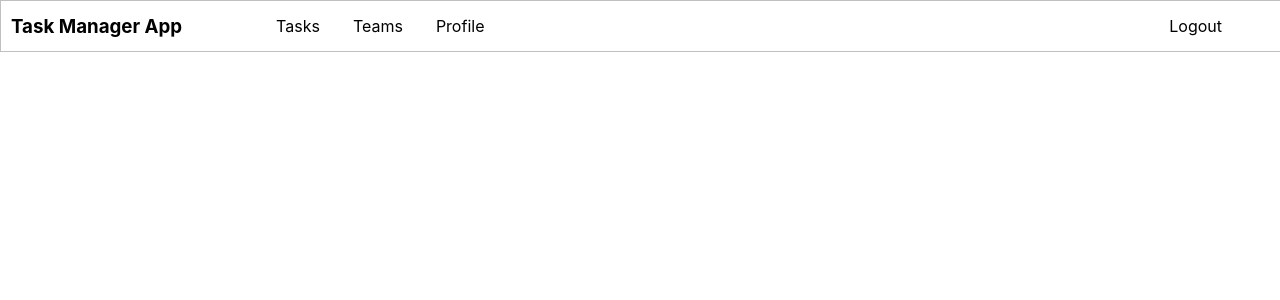
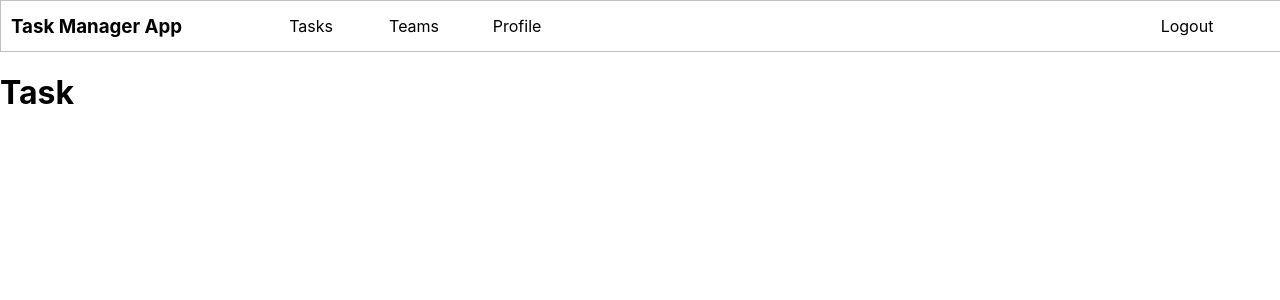
Before and after one commit to Sanhil143/Task-Management-UI, a React (Create React App) app: page /dashboard in a window 1280 px wide. Shown: the top 300 px of the page. Built offline with nearby package versions, Linux system fonts and the light colour scheme.

Commit message:
update task team & profile

```diff
--- /dev/null
+++ b/src/App.css
@@ -0,0 +1,6 @@
+*{
+  margin: 0;
+  padding: 0;
+  box-sizing: border-box;
+  overflow-x: hidden;
+}
--- a/src/components/auth/Login.jsx
+++ b/src/components/auth/Login.jsx
@@ -1,7 +1,6 @@
 import axios from "axios";
 import React, { useState } from "react";
 import { Link, useNavigate } from "react-router-dom";
-import Dashboard from "../common/Dashboard";
 
 const Login = () => {
   const navigate = useNavigate()
@@ -21,7 +20,7 @@ const Login = () => {
         localStorage.setItem("accessToken", response.data.token);
         localStorage.setItem("userId", response.data.userId);
         localStorage.setItem("userType", response.data.userType);
-        // navigate('/dashboard')
+        navigate('/dashboard')
       }
     } catch (error) {
       console.error(error.message);
--- a/src/components/common/Dashboard.jsx
+++ b/src/components/common/Dashboard.jsx
@@ -1,10 +1,24 @@
-import React from 'react'
+import React, { useState } from 'react'
 import Navbar from './Navbar'
+import Task from '../pages/Task'
+import Profile from '../pages/Profile'
+import Team from '../pages/Team'
 
 const Dashboard = () => {
+  const [page,setPage] = useState('task')
+
+  const renderPage = () => {
+    switch(page) {
+      case 'task': return <Task/>
+      case 'team': return <Team/>
+      case 'profile': return <Profile/>
+      default : return <Task/>
+    }
+  }
   return (
     <div>
-      <Navbar/>
+      <Navbar setPage={setPage}/>
+      {renderPage()}
     </div>
   )
 }
--- a/src/components/common/Navbar.jsx
+++ b/src/components/common/Navbar.jsx
@@ -1,6 +1,11 @@
 import React from "react";
 import "./navbar.css";
-const Navbar = () => {
+
+const Navbar = ({ setPage }) => {
+  const handleClick = (page) => {
+    setPage(page);
+  };
+
   const mainDiv = {
     height: "50px",
     width: "100%",
@@ -38,9 +43,15 @@ const Navbar = () => {
           <h3>Task Manager App</h3>
         </div>
         <ul style={ulDiv}>
-          <li className="liDiv">Tasks</li>
-          <li className="liDiv">Teams</li>
-          <li className="liDiv">Profile</li>
+          <li className="liDiv" onClick={() => handleClick("task")}>
+            Tasks
+          </li>
+          <li className="liDiv" onClick={() => handleClick("team")}>
+            Teams
+          </li>
+          <li className="liDiv" onClick={() => handleClick("profile")}>
+            Profile
+          </li>
         </ul>
       </div>
       <ul style={ul2Div}>
--- a/src/components/common/navbar.css
+++ b/src/components/common/navbar.css
@@ -1,6 +1,8 @@
 
 .liDiv{
   list-style: none;
+  width: 70px;
+  text-align: center;
   margin-left: 15px;
   padding: 8px;
   border: 1px solid transparent;
@@ -11,6 +13,7 @@
 .liDiv:hover{
   padding: 8px;
   border: 1px solid black;
-  border-radius: 15%;
-  background-color: white;
+  border-radius: 20px;
+  color: whitesmoke !important;
+  background-color: thistle;
 }
--- /dev/null
+++ b/src/components/pages/Profile.jsx
@@ -0,0 +1,11 @@
+import React from 'react'
+
+const Profile = () => {
+  return (
+    <div>
+      <h1>Profile</h1>
+    </div>
+  )
+}
+
+export default Profile
--- /dev/null
+++ b/src/components/pages/Task.jsx
@@ -0,0 +1,11 @@
+import React from 'react'
+
+const Task = () => {
+  return (
+    <div>
+      <h1>Task</h1>
+    </div>
+  )
+}
+
+export default Task
--- /dev/null
+++ b/src/components/pages/Team.jsx
@@ -0,0 +1,11 @@
+import React from 'react'
+
+const Team = () => {
+  return (
+    <div>
+      <h1>Team</h1>
+    </div>
+  )
+}
+
+export default Team
--- a/src/index.css
+++ b/src/index.css
@@ -1,5 +1,8 @@
 body {
   margin: 0;
+  padding: 0;
+  box-sizing: border-box;
+  overflow-x: hidden;
   font-family: -apple-system, BlinkMacSystemFont, 'Segoe UI', 'Roboto', 'Oxygen',
     'Ubuntu', 'Cantarell', 'Fira Sans', 'Droid Sans', 'Helvetica Neue',
     sans-serif;
```
Also changed, not shown: 1 other file (tests, documents, lock files or other folders).
